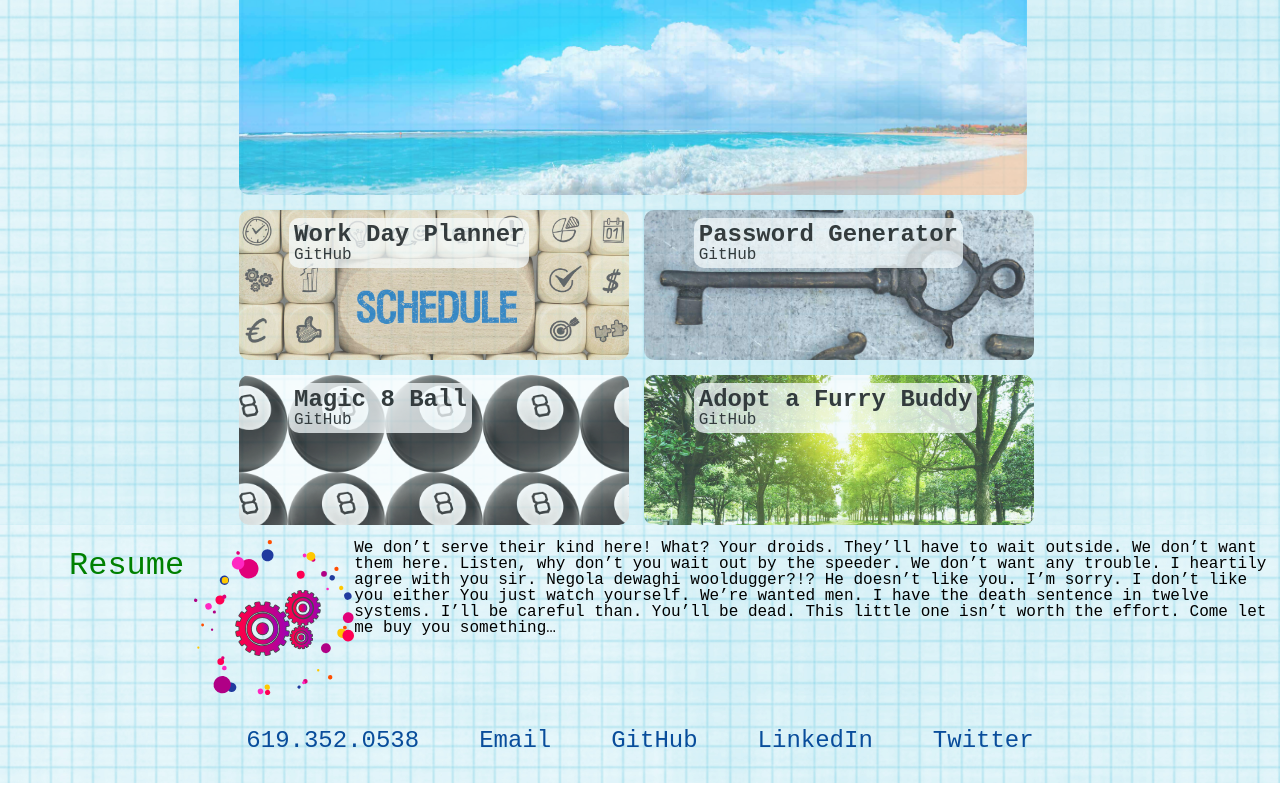
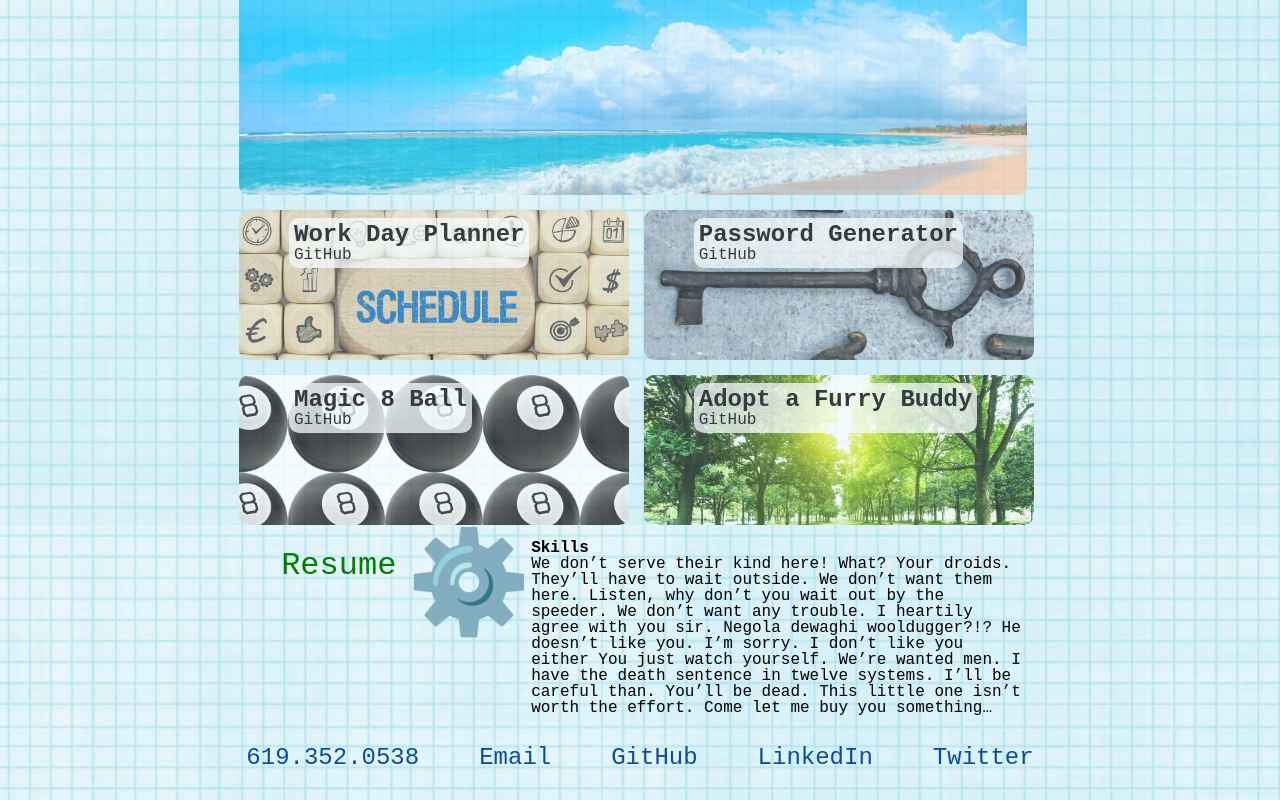
Before and after one commit to Ivo-Gatzinski/portfolio, a React (Create React App) app: page / in a window 1280 px wide. Shown: the part 755-1555 px from the top of the page. Built offline with nearby package versions, Linux system fonts and the light colour scheme; a web font is replaced by a local one.

Commit message:
fix some css

```diff
--- a/src/components/Resume.js
+++ b/src/components/Resume.js
@@ -1,16 +1,18 @@
-
 import React from "react";
-import Skills from "./images/skills.svg";
+// import Skills from "./images/skills.svg";
 
 export default function Contact() {
   return (
     <section id="resume">
       <div className="h3">Resume</div>
       <div className="skills">
-        <div>
-          <img src={Skills} alt="Technologies" className="skills" />
-        </div></div>
-        <div className="resume"><p>
+        <p id="gear">⚙️</p>
+        {/* <img src={Skills} alt="Technologies" className="skills" /> */}
+      </div>
+
+      <div className="resume">
+        <h4>Skills</h4>
+        <p>
           We don’t serve their kind here! What? Your droids. They’ll have to
           wait outside. We don’t want them here. Listen, why don’t you wait out
           by the speeder. We don’t want any trouble. I heartily agree with you
--- a/src/components/style.css
+++ b/src/components/style.css
@@ -228,6 +228,10 @@ a {
     display: block;
   }
 
+  #gear {
+    font-size: 100px;
+  }
+
   .bio_pic {
     width: 200px;
     margin-left: 50px;
@@ -362,6 +366,11 @@ taking into account about 5px padding */
   margin-left: 18.5%;
   margin-right: 20%;
   }
+
+  #resume {
+    margin-left: 18.5%;
+    margin-right: 20%;
+  }
   .space-fill-1 {
     height: 100px;
   }
@@ -394,23 +403,14 @@ taking into account about 5px padding */
     display: flex;
     font-size: 250%;
     flex: wrap;
-    /* margin-left: 22%; */
   }
 
   .h2 {
     font-size: 200%;
-    /* margin-left: 22%; */
   }
 
   a {
     text-decoration: none;
-  }
-
-  .h3 {
-    display: flex;
-    border-bottom: none;
-    text-align: left;
-    justify-content: space-between;
   }
 
   .nav li {
```
